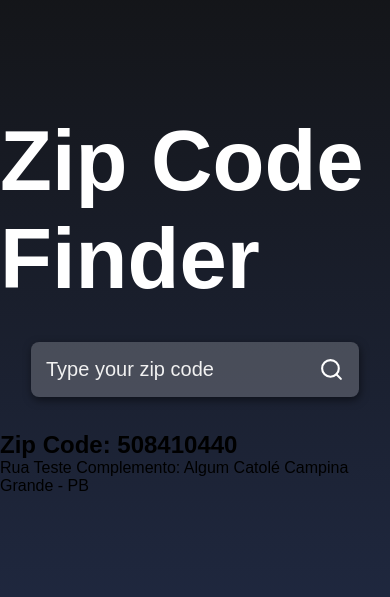
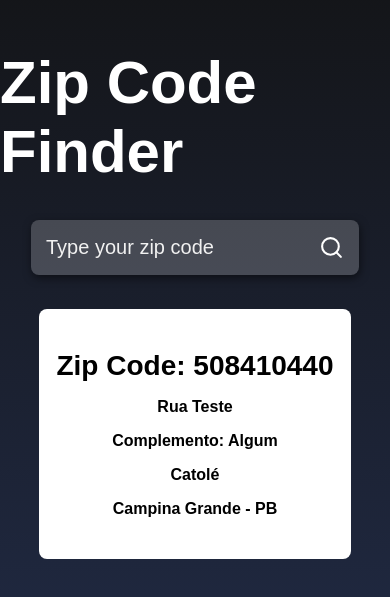
Before and after one commit to tiagoaraujosud/address_finder, a React (Create React App) app: page / in a window 390 px wide. Shown: the part 119-716 px from the top of the page. Built offline with nearby package versions, Linux system fonts and the light colour scheme.

Commit message:
Usestate

```diff
--- a/src/App.js
+++ b/src/App.js
@@ -1,17 +1,29 @@
 
+import { useState } from 'react';
 import {FiSearch} from 'react-icons/fi';
 import './styles.css';
 
 
 function App() {
+
+  const[input, setInput] = useState('')
+
+  function handleSearch(){
+    alert("Valor do input " + input)
+  }
+
   return (
     <div className="container">
       <h1 className="title">Zip Code Finder</h1>
 
       <div className="containerInput">
-        <input type="text" placeholder="Type your zip code"/>
+        <input type="text"
+        placeholder="Type your zip code"
+        value={input}
+        onChange={(e) => setInput(e.target.value)}
+        />
 
-        <button className="buttonSearch">
+        <button className="buttonSearch" onClick={handleSearch}>
           <FiSearch size={25} color="#FFF"/>
         </button>
       </div>
--- a/src/styles.css
+++ b/src/styles.css
@@ -36,12 +36,51 @@
     justify-content: center;
     align-items: center;
     cursor: pointer;
+    transition: transform 0.5s;
+}
+
+.buttonSearch:haver{
+    transform: scale(1.2);
 }
 
 .title{
     font-size: 85px;
     color: #FFF;
     animation: flipTitle 2s;
+}
+
+.main{
+    display: flex;
+    justify-content: center;
+    align-items: center;
+    flex-direction: column;
+    background-color: #FFF;
+    width: 500px;
+    border-radius: 8px;
+}
+
+.main h2{
+    margin: 16px 0;
+    font-size: 30px;
+}
+
+.main span{
+    margin-bottom: 16px;
+    font-weight: bold;
+}
+
+@media (max-width: 620px){
+    .title{
+        font-size: 60px;
+    }
+    .main h2{
+        font-size: 28px;
+    }
+
+    .main{
+        width: 80%;
+        min-height: 250px;
+    }
 }
 
 @keyframes flipTitle{
```
